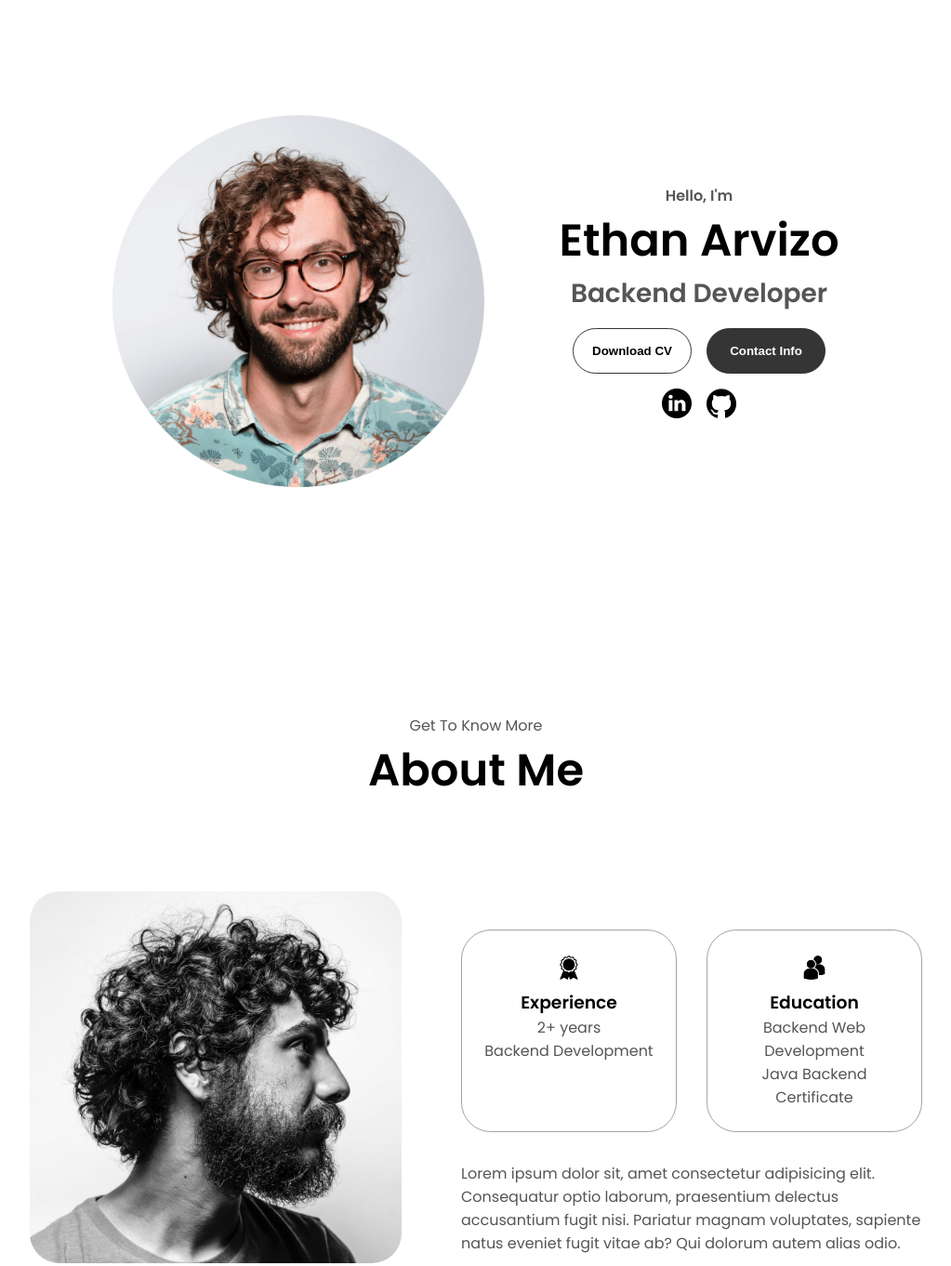
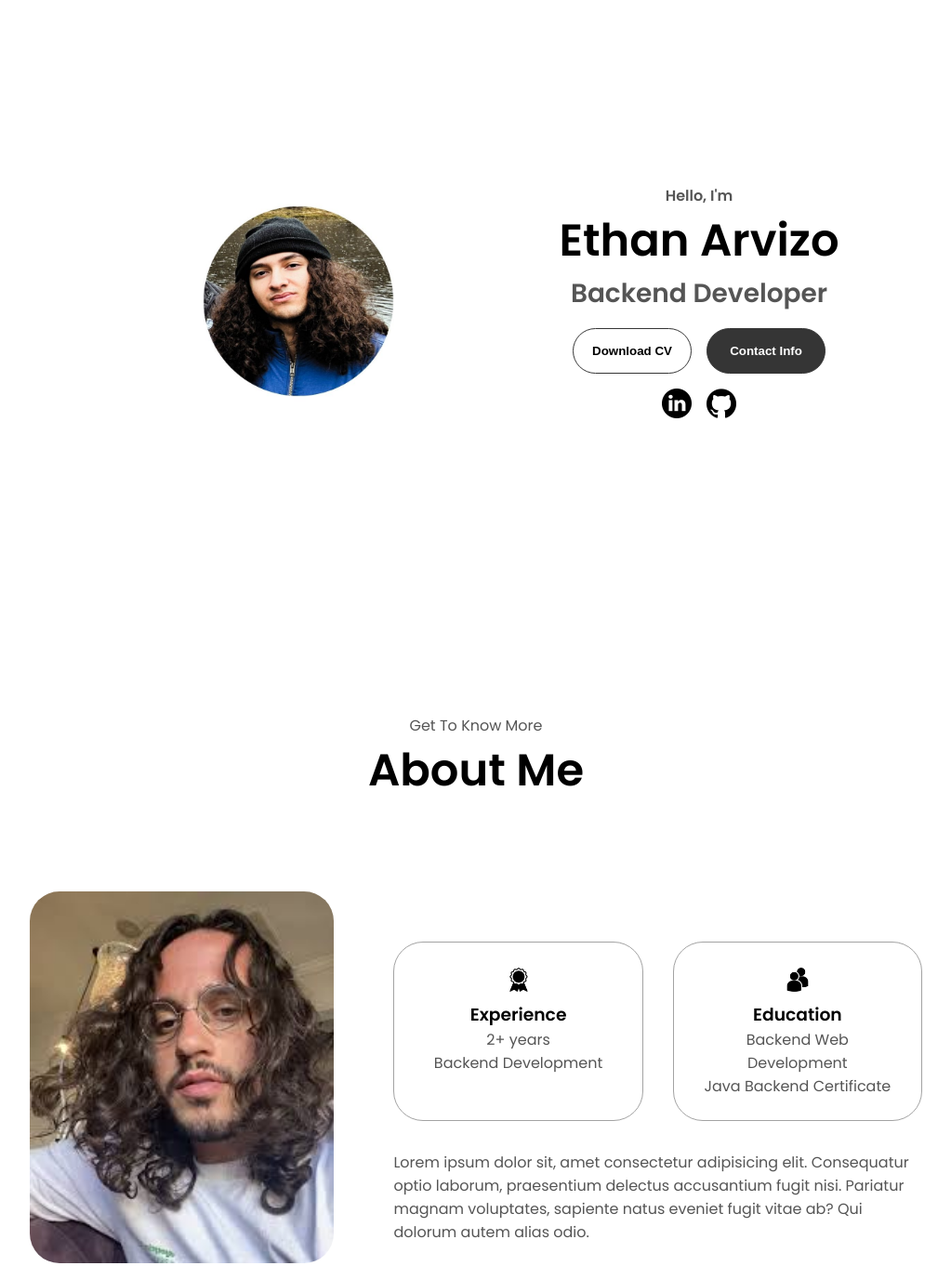
Before and after one commit to EthanArvizo/online-portfolio, a plain HTML site: page index.html in a window 1280 px wide. Shown: the part 160-1522 px from the top of the page at 93% size, without its empty margins (128-1151 px from the left). Drawn offline with Linux system fonts and the light colour scheme.

Commit message:
uploaded picture

```diff
--- a/index.html
+++ b/index.html
@@ -39,7 +39,7 @@
     </nav>
     <section id="profile">
       <div class="section__pic-container">
-        <img src="./assets/profile-pic.png" alt="John Doe profile pictire" />
+        <img src="./assets/ethan-a.jpg" alt="Ethan Arvizo Profile Picture" />
       </div>
       <div class="section__text">
         <p class="section__text__p1">Hello, I'm</p>
@@ -78,7 +78,7 @@
       <div class="section-container">
         <div class="section__pic-container">
           <img
-            src="./assets/about-pic.png"
+            src="./assets/about-pic1.jpg"
             alt="Profile picture"
             class="about-pic"
           />
```
Also changed, not shown: assets/about-pic1.jpg (added), assets/ethan-a.jpg (added), assets/profile-pic2.jpg (added).
